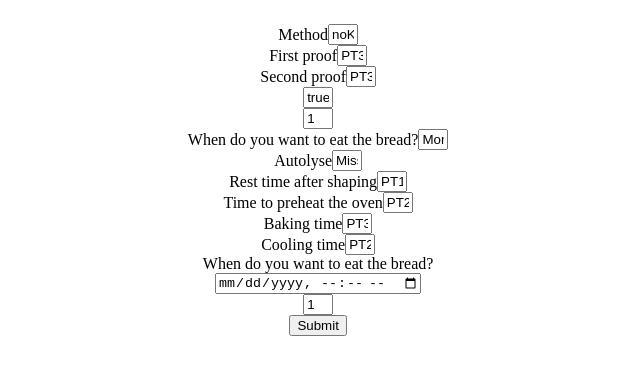
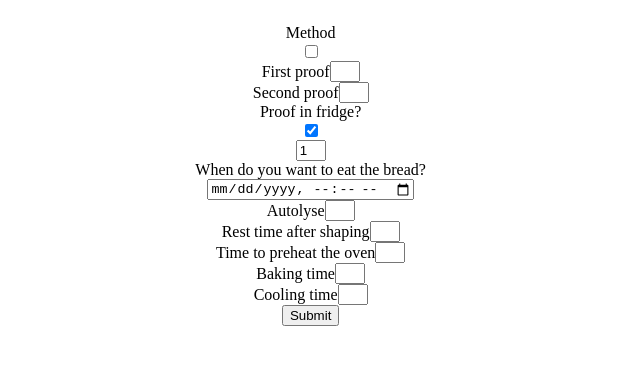
Before and after one commit to andrejak/sourdough-times, a React (Vite) app: page / in a window 1280 px wide. Shown: the top 374 px of the page, without its empty margins (0-640 px from the left). Built offline with nearby package versions, Linux system fonts and the light colour scheme.

Commit message:
Slowly splitting up form subcomponents

```diff
--- a/src/components/ConfigForm.tsx
+++ b/src/components/ConfigForm.tsx
@@ -1,8 +1,6 @@
 import React from "react";
 import { Step, initState } from "../types";
-import NumberField from "./Field/NumberField";
 import styled from "styled-components";
-import moment from "moment";
 import Field from "./Field";
 
 const Form = styled.form`
@@ -21,7 +19,7 @@ const ConfigForm = ({
   const handleSubmit = async (e) => {
     e.preventDefault();
     const response = await fetch("/.netlify/functions/calculate", {
-      body: JSON.stringify(input),
+      body: JSON.stringify(config),
       method: "POST",
     });
     const data: Step[] = await response.json();
@@ -50,26 +48,6 @@ const ConfigForm = ({
           />
         );
       })}
-      <label>{config.target.label}</label>
-      <input
-        type="datetime-local"
-        value={config.target.value.toString()}
-        onChange={(e) =>
-          setConfig({
-            ...config,
-            target: { ...config.target, value: moment(e.target.value) },
-          })
-        }
-      ></input>
-      <NumberField
-        field={config.numFeedsPerDay}
-        setValue={(newValue: number) => {
-          setConfig({
-            ...config,
-            numFeedsPerDay: { ...config.numFeedsPerDay, value: newValue },
-          });
-        }}
-      />
       <input type="submit" value="Submit" />
     </Form>
   );
--- a/src/components/Field/DatetimeField.tsx
+++ b/src/components/Field/DatetimeField.tsx
@@ -0,0 +1,23 @@
+import React from "react";
+import { NumericalFieldType } from "../../types";
+import moment from "moment";
+
+const DatetimeField = ({
+  field,
+  setValue,
+}: {
+  field: NumericalFieldType;
+  setValue: (newValue: moment.Moment) => void;
+}): JSX.Element => (
+  <>
+    <label>{field.label}</label>
+    <input
+      type="datetime-local"
+      // <input type="date" name="myDate" min="2013-06-01" max="2013-08-31" step="7" id="myDate">
+      value={field.value.toString()}
+      onChange={(e) => setValue(moment(e.target.value))}
+    ></input>
+  </>
+);
+
+export default DatetimeField;
--- a/src/components/Field/NumberField.tsx
+++ b/src/components/Field/NumberField.tsx
@@ -1,6 +1,6 @@
 import React from "react";
 import styled from "styled-components";
-import { FieldType } from "../../types";
+import { NumericalFieldType } from "../../types";
 
 const Container = styled.div`
   display: flex;
@@ -15,20 +15,18 @@ const NumberField = ({
   field,
   setValue,
 }: {
-  field: FieldType;
+  field: NumericalFieldType;
   setValue: (newValue: number) => void;
 }): JSX.Element => (
   <Container>
     <label>{field.label}</label>
     <Input
-      type="text"
-      value={field.value.toString()}
-      onChange={(e) => {
-        const parsed = parseInt(e.target.value);
-        if (parsed) {
-          setValue(parsed);
-        }
-      }}
+      type="number"
+      min={field.min}
+      max={field.max}
+      step={field.step}
+      value={field.value?.toString()} // TODO
+      onChange={(e) => setValue(parseInt(e.target.value))}
     ></Input>
   </Container>
 );
--- a/src/components/Field/index.tsx
+++ b/src/components/Field/index.tsx
@@ -1,36 +1,81 @@
 import React from "react";
-import styled from "styled-components";
-import { FieldType } from "../../types";
+import { FieldType, ProofFieldType, OtherFieldType, Method } from "../../types";
+import NumberField from "./NumberField";
+import DatetimeField from "./DatetimeField";
 
-const Container = styled.div`
-  display: flex;
-  align-items: center;
-`;
+const CheckboxField = ({
+  field,
+  setValue,
+}: {
+  field: OtherFieldType;
+  setValue: (newValue: boolean) => void;
+}): JSX.Element => (
+  <>
+    <label>{field.label}</label>
+    <input
+      type="checkbox"
+      checked={field.value === true}
+      onChange={(e) => setValue(!e.target.checked)}
+    ></input>
+  </>
+);
 
-const Input = styled.input`
-  width: 30px;
-`;
+const MethodField = ({
+  field,
+  setValue,
+}: {
+  field: OtherFieldType;
+  setValue: (newValue: Method) => void;
+}): JSX.Element => (
+  <>
+    <label>{field.label}</label>
+    <input
+      type="checkbox"
+      checked={field.value === true}
+      onChange={() => setValue("knead")}
+    ></input>
+  </>
+);
+
+const ProofField = ({
+  field,
+  setValue,
+}: {
+  field: ProofFieldType;
+  // eslint-disable-next-line @typescript-eslint/no-explicit-any
+  setValue: (newValue: any) => void;
+}): JSX.Element => (
+  <>
+    <label>{field.label}</label>
+    <input
+      type="checkbox"
+      checked={field.value.inFridge.value === true}
+      onChange={(e) => setValue(!e.target.value)}
+    ></input>
+  </>
+);
+
+const mapTypeToComponent = {
+  datetime: DatetimeField,
+  number: NumberField,
+  range: NumberField,
+  duration: NumberField,
+  boolean: CheckboxField,
+  method: MethodField,
+  proof: ProofField,
+};
 
 const Field = ({
   field,
   setValue,
 }: {
   field: FieldType;
-  setValue: (newValue: number) => void;
-}): JSX.Element => (
-  <Container>
-    <label>{field.label}</label>
-    <Input
-      type="text"
-      value={field.value ? field.value.toString() : "Missing"}
-      onChange={(e) => {
-        const parsed = parseInt(e.target.value);
-        if (parsed) {
-          setValue(parsed);
-        }
-      }}
-    ></Input>
-  </Container>
-);
+  // eslint-disable-next-line @typescript-eslint/no-explicit-any
+  setValue: (newValue: any) => void;
+}): JSX.Element => {
+  const Component = mapTypeToComponent[field.type];
+  // eslint-disable-next-line @typescript-eslint/no-explicit-any
+  return <Component field={field as any} setValue={setValue} />;
+};
 
 export default Field;
--- a/src/types/config.ts
+++ b/src/types/config.ts
@@ -5,36 +5,42 @@ type Range<T> = {
   to: T;
 };
 
-type Method = "fold" | "knead" | "noKnead";
+export type Method = "fold" | "knead" | "noKnead";
 export type BakeConfig = NoKneadConfig | KneadConfig | FoldConfig;
 
-type Proof = {
-  inFridge: boolean;
-  length: moment.Duration | Range<number> | Range<moment.Duration>;
-};
+export type FieldType = NumericalFieldType | OtherFieldType | ProofFieldType;
 
-export type FieldType = {
+type BaseFieldType = {
   label: string;
   help?: string;
   optional?: boolean;
-  type:
-    | "boolean"
-    | "number"
-    | "datetime"
-    | "duration"
-    | "range"
-    | "method"
-    | "proof";
+};
+
+export interface NumericalFieldType extends BaseFieldType {
+  type: "number" | "duration" | "range" | "datetime";
   value:
-    | boolean
     | number
+    | moment.Duration
     | moment.Moment
-    | moment.Duration
-    | Range<number>
-    | Method
-    | Proof
+    | Range<number | moment.Duration>
     | null;
-};
+  min?: number;
+  max?: number;
+  step?: number;
+}
+
+export interface ProofFieldType extends BaseFieldType {
+  type: "proof";
+  value: {
+    inFridge: OtherFieldType;
+    duration: NumericalFieldType;
+  };
+}
+
+export interface OtherFieldType extends BaseFieldType {
+  type: "boolean" | "method";
+  value: boolean | Method;
+}
 
 type BaseConfig = {
   inFridge: FieldType;
@@ -73,9 +79,21 @@ const initMethod: FieldType = {
   value: "noKnead",
 };
 
+const fridgeField = (value: boolean): OtherFieldType => ({
+  label: "Proof in fridge?",
+  type: "boolean",
+  value,
+});
+
+const hourRangeField = (from: number, to: number): NumericalFieldType => ({
+  label: "How many hours?",
+  type: "range",
+  value: { from, to },
+});
+
 const initBaseConfig: BaseConfig = {
   method: initMethod,
-  inFridge: { label: "", help: "", type: "boolean", value: true },
+  inFridge: fridgeField(true),
   numFeedsPerDay: { label: "", help: "", type: "number", value: 1 },
   target: {
     label: "When do you want to eat the bread?",
@@ -126,13 +144,16 @@ export const initNoKneadConfig: NoKneadConfig = {
     label: "First proof",
     help: "",
     type: "proof",
-    value: { inFridge: true, length: { from: 12, to: 24 } },
+    value: { inFridge: fridgeField(true), duration: hourRangeField(12, 24) },
   },
   secondProof: {
     label: "Second proof",
     help: "",
     type: "proof",
-    value: { inFridge: false, length: moment.duration(2, "hour") },
+    value: {
+      inFridge: fridgeField(false),
+      duration: hourRangeField(1, 3),
+    },
   },
   ...initBaseConfig,
 };
@@ -167,13 +188,13 @@ export const initFoldConfig: FoldConfig = {
     help: "Range in hours",
     type: "proof",
     optional: true,
-    value: { inFridge: false, length: { from: 1, to: 8 } },
+    value: { inFridge: fridgeField(false), duration: hourRangeField(1, 8) },
   },
   coldFermentation: {
     label: "Cold fermentation",
     help: "Range in hours",
     type: "proof",
-    value: { inFridge: true, length: { from: 8, to: 24 } },
+    value: { inFridge: fridgeField(true), duration: hourRangeField(8, 24) },
   },
   ...initBaseConfig,
 };
```
